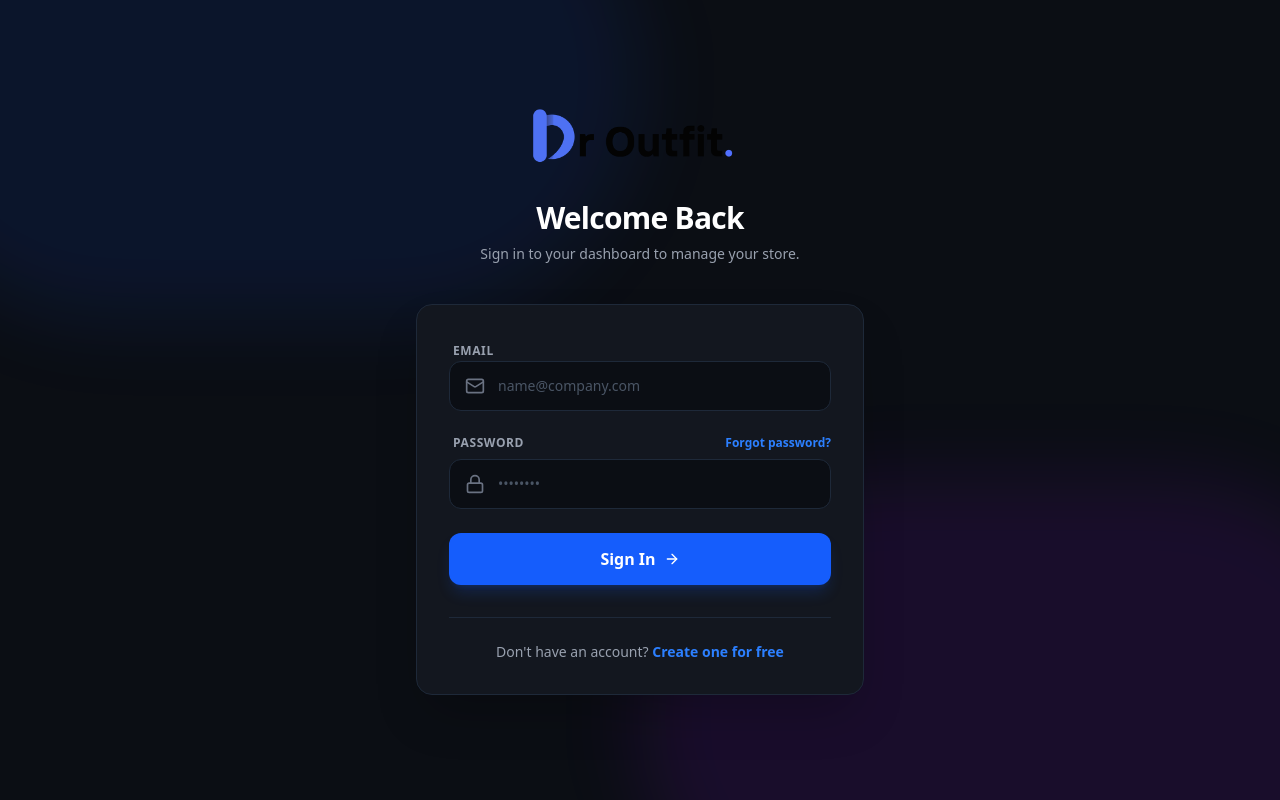
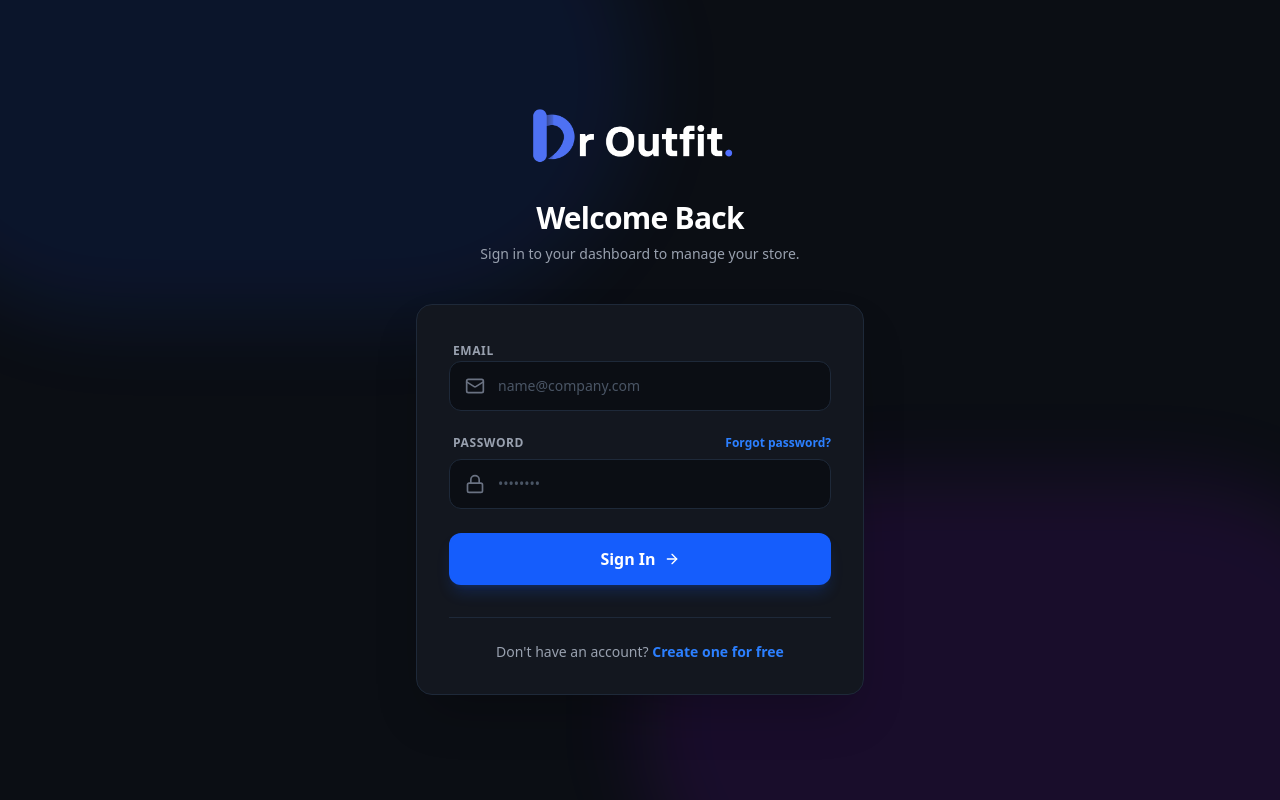
Before and after one commit to Nadimsalah/droutfit, a Next.js app: page /en/login in a window 1280 px wide. Built offline with nearby package versions, Linux system fonts and the light colour scheme; no server answers.

Commit message:
style(auth): use white logo for dark mode login page

```diff
--- a/components/LoginClient.tsx
+++ b/components/LoginClient.tsx
@@ -76,7 +76,7 @@
             <div className="w-full max-w-md relative z-10">
                 <div className="text-center mb-10">
                     <Link href={`/${locale}`} className="inline-block mb-6 hover:scale-105 transition-transform">
-                        <img src="/logo-black.png" alt="Droutfit" className="h-16 w-auto mx-auto object-contain" />
+                        <img src="/logo.png" alt="Droutfit" className="h-16 w-auto mx-auto object-contain" />
                     </Link>
                     <h1 className="text-3xl font-bold text-white tracking-tight mb-2">{dict.auth.loginTitle}</h1>
                     <p className="text-gray-400 text-sm">{dict.auth.loginDesc}</p>
```
